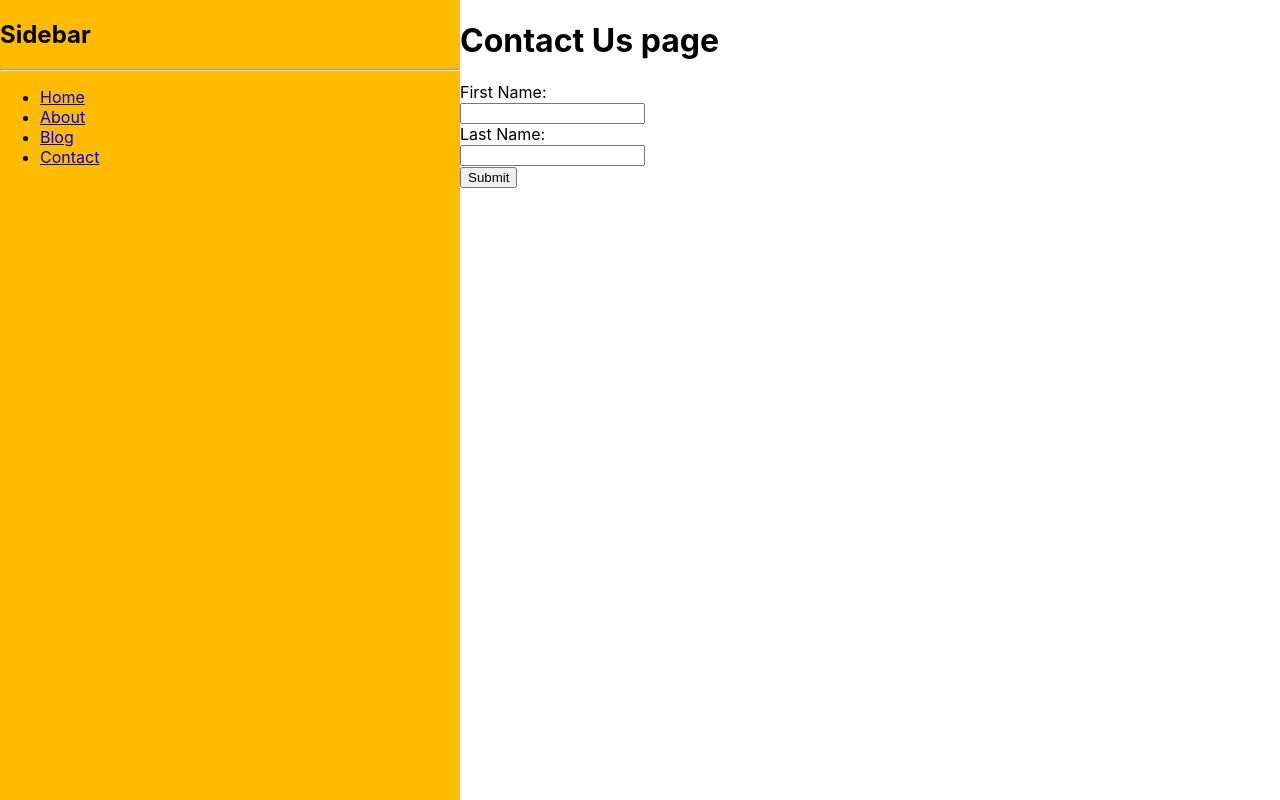
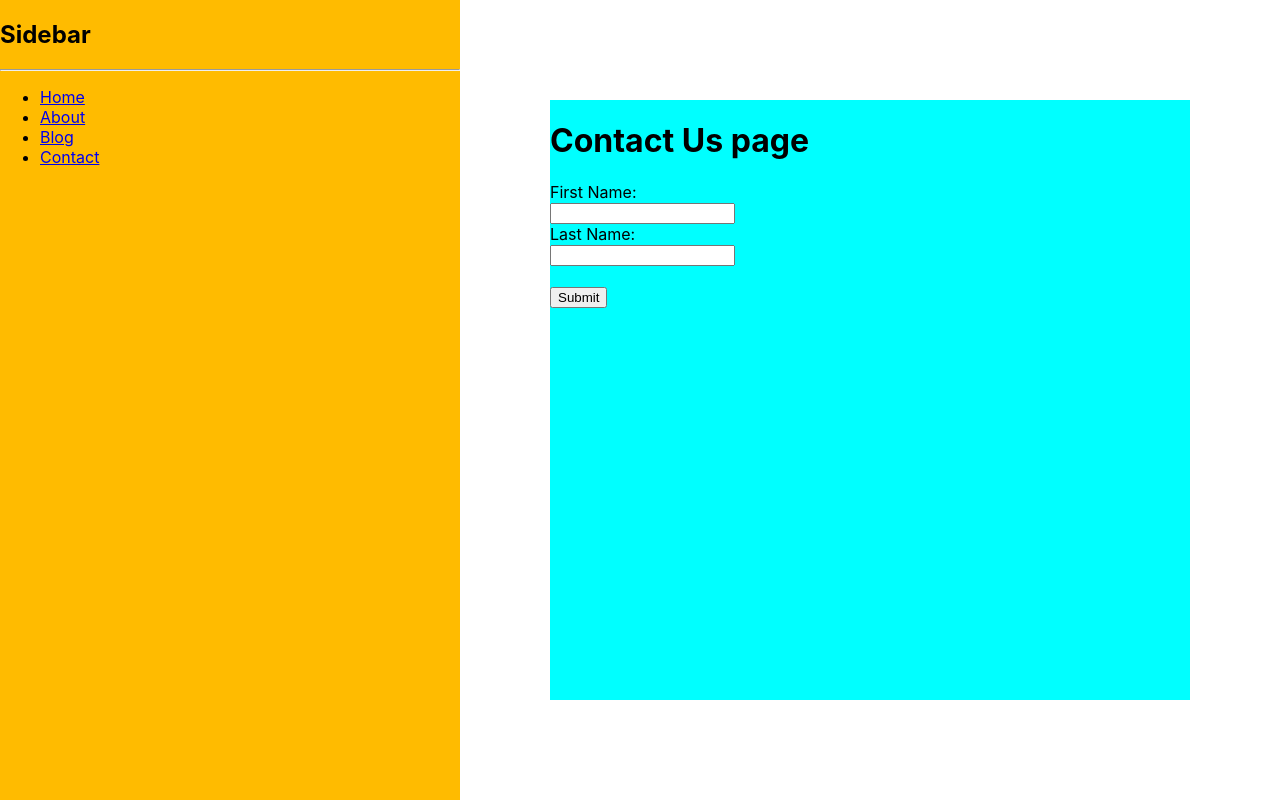
Before and after one commit to llcain/react-sidebar, a React (Create React App) app: page /contact in a window 1280 px wide. Built offline with nearby package versions, Linux system fonts and the light colour scheme.

Commit message:
Styled form container

```diff
--- a/src/App.css
+++ b/src/App.css
@@ -33,3 +33,10 @@
   height: 350px;
   object-fit: cover;
 }
+
+.form-container {
+  width: 50%;
+  height: 600px;
+  background-color: aqua;
+  margin: auto;
+}
--- a/src/components/card.js
+++ b/src/components/card.js
@@ -1,9 +1,13 @@
 import React from "react";
+import cloudy from "../images/cloudy.jpg";
 
 
 const Card = (props) => {
     return (
         <div className="card-container" style={{border: '2px solid black', margin: '10px', width: '350px'}}>
+            <div className="image-container">
+                <img className="card-image" src={cloudy} alt="cloudy"/>
+            </div>
             <div className="card-description">
                 <p>{props.name}</p>
                 <p>{props.age}</p>
--- a/src/pages/Contact.js
+++ b/src/pages/Contact.js
@@ -1,12 +1,12 @@
 const Contact = () => {
     return (
-        <div>
+        <div  className="form-container">
             <h1>Contact Us page</h1>
             <form action="post">
                 <label for="fname">First Name:</label><br/>
                 <input type="text" id="fname" name="fname"/><br/>
                 <label for="lname">Last Name:</label><br/>
-                <input type="text" id="lname" name="lname"/><br/>
+                <input type="text" id="lname" name="lname"/><br/><br/>
                 <input type="submit" value="Submit"/>
             </form>
         </div>
```
